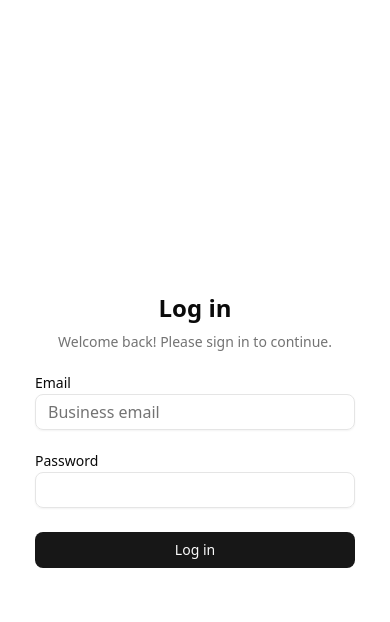
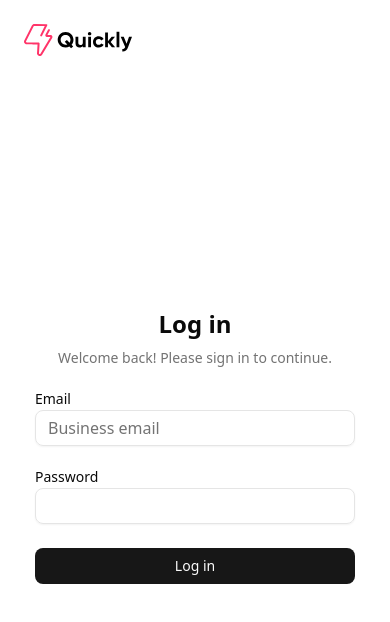
Before and after one commit to pjdarch/quickly-code-challenge, a Next.js app: page / in a window 390 px wide. Shown: the top 622 px of the page. Built offline with nearby package versions, Linux system fonts and the light colour scheme.

Commit message:
Fix alignment and display of logo

```diff
--- a/app/page.tsx
+++ b/app/page.tsx
@@ -6,13 +6,13 @@ export default function LoginPage() {
   return (
     <div className="grid min-h-svh lg:grid-cols-2">
       <div className="flex flex-col gap-4 p-6 md:p-10">
-        <div className="flex justify-center gap-2 md:justify-start">
+        <div className="flex justify-left gap-2 md:justify-start">
           <Image
             src="/logo.svg"
             width={108}
             height={32}
             alt="Logo"
-            className="hidden h-8 w-auto lg:block" />
+            className="h-8 w-auto block lg:block" />
         </div>
         <div className="flex flex-1 items-center justify-center">
           <div className="w-full max-w-xs">
```
